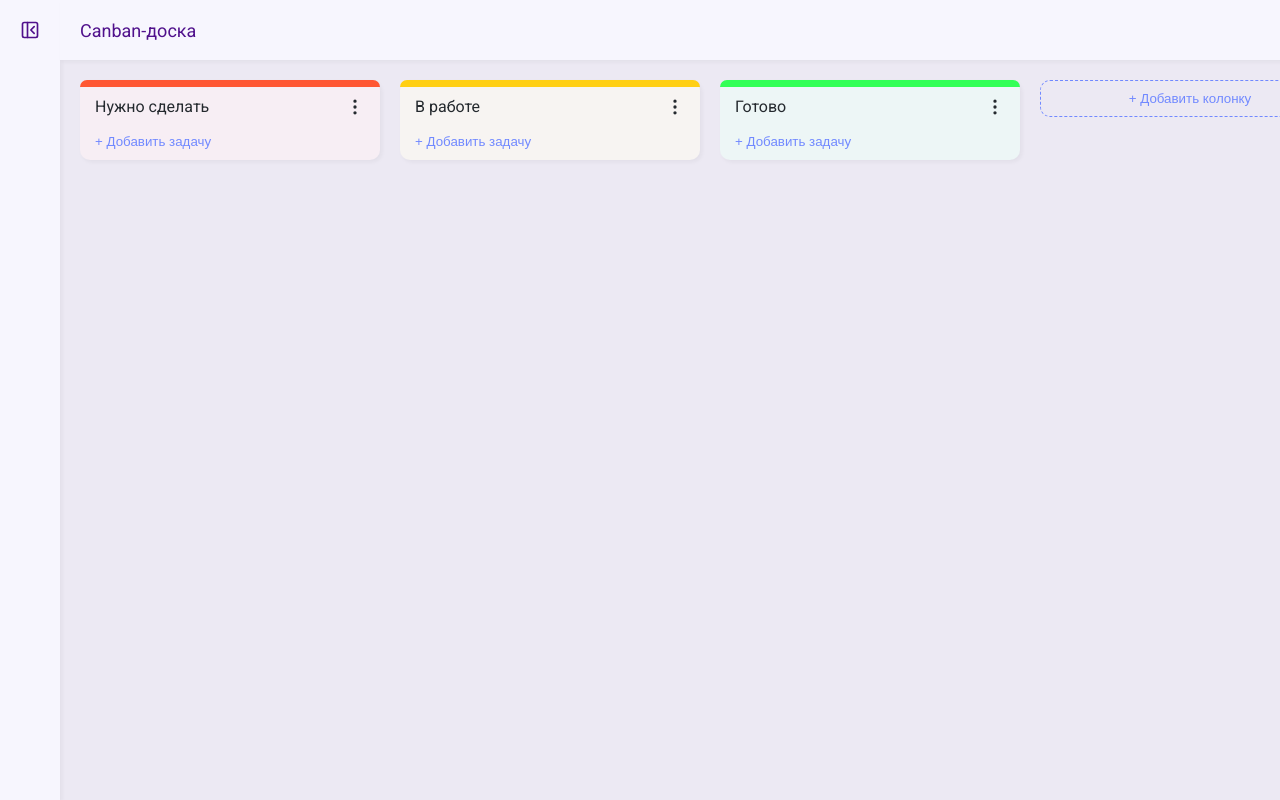
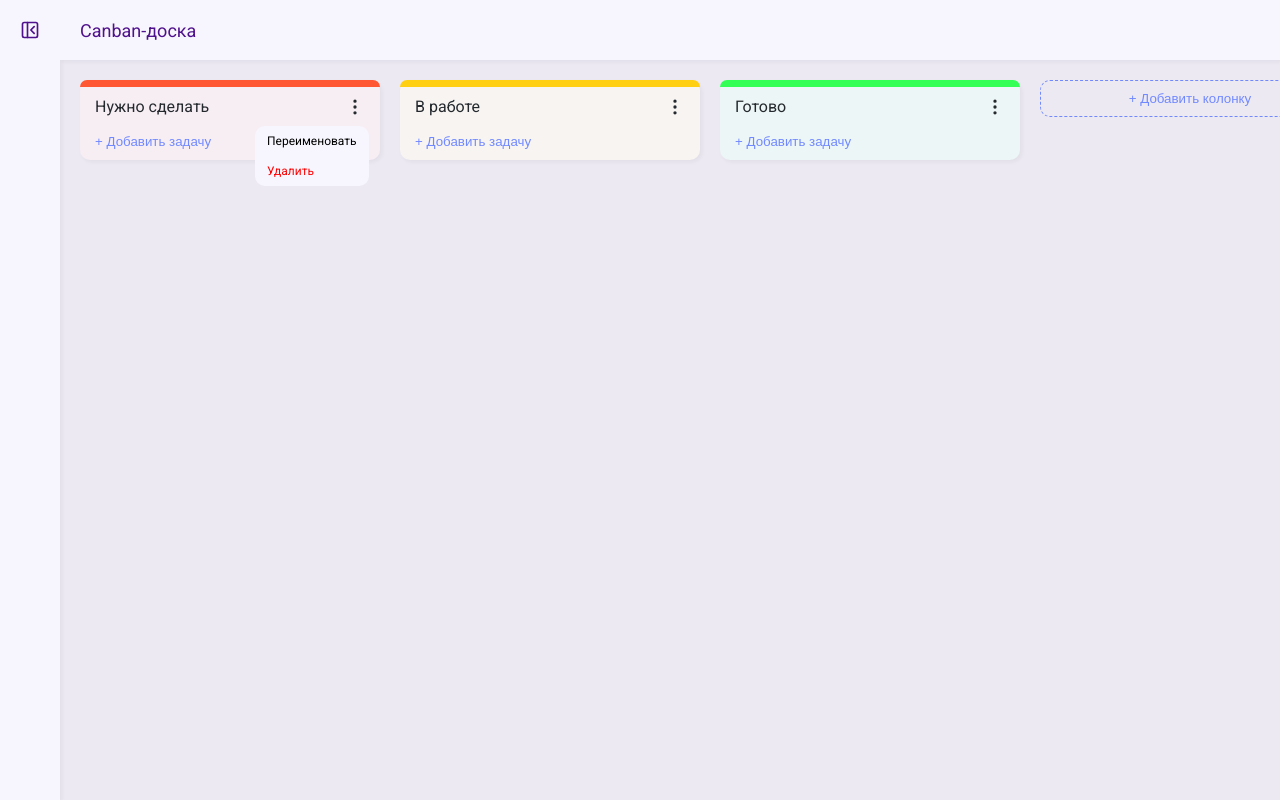
Before and after one commit to L1MBeR1/canban-board, a React (Create React App) app: page / in a window 1280 px wide. Both pictures are taken after a click on the element 355 px from the left and 109 px from the top of the page. Built offline with nearby package versions, Linux system fonts and the light colour scheme.

Commit message:
"Add column delete functionality, update column id to be a number, and update column reducer initial state"
This diff includes the following changes:

* In `src/Components/column.jsx`, the `removeColumn`

```diff
--- a/src/App.css
+++ b/src/App.css
@@ -4,6 +4,7 @@
   --purple:#50118c;
   --black:#24292e;
   --grey:#303030;
+  --light-grey:#f0efef;
 
   --indigo: #50118C;
   --cornflower-blue: #7189ff;
@@ -27,11 +28,14 @@ body{
   display: flex;
   flex-direction: column;
   flex-grow: 1;
-
+  overflow: hidden;
 }
 .main-content{
+
+  box-sizing: border-box;
+  display: flex;
   overflow: scroll;
-  display: flex;
+  width: 100%;
   flex-direction: row;
   flex-grow: 1;
   gap:20px;
@@ -153,7 +157,7 @@ button{
   justify-content: center;
   padding: 10px 15px;
   border-radius: 10px;
-  width: 300px;
+  min-width: 300px;
   border: 1px dashed var(--cornflower-blue);
   color :var(--cornflower-blue);
   height: fit-content;
@@ -167,8 +171,34 @@ button{
   cursor: pointer;
 }
 .svg{
+  pointer-events: none;
   width: 20px;
   height: 20px;
   stroke: var(--black);
 
 }
+.column-actions{
+  display: flex;
+  flex-direction: column;
+  background-color: var(--white);
+  position: absolute;
+  z-index: 3;
+  font-size: 12px;
+  border-radius: 10px;
+  overflow: hidden;
+}
+.column-rename{
+  cursor: pointer;
+  padding: 8px 12px;
+  &:hover{
+    background-color: var(--light-grey);
+  }
+}
+.column-delete{
+  cursor: pointer;
+  padding: 8px 12px;
+  color:red;
+  &:hover{
+    background-color: var(--light-grey);
+  }
+}
--- a/src/Components/column.jsx
+++ b/src/Components/column.jsx
@@ -1,4 +1,6 @@
 import React,{useState} from 'react';
+import { useDispatch } from 'react-redux';
+import { removeColumn } from '../reducers/columnsReducer.js';
 import Task from './task.jsx'
 import { ReactComponent as Menu } from '../images/column/menu-vertical-svgrepo-com.svg';
 
@@ -6,7 +8,19 @@ const Column=(props)=>{
 
     const [tasks, setTasks] = useState([]);
     const [actionsStatus, setActionsStatus] = useState(false);
+    const [selectCoords, setSelectCoords] = useState({ x: 0, y: 0 });
     const [action, setAction] = useState();
+
+    const dispatch = useDispatch();
+
+    const handleDeleteColumn = () => {
+      dispatch(removeColumn(props.id));
+    };
+
+
+
+
+
     // Функция для добавления новой задачи
     const addTask = () => {
         // Создаем новую задачу (в данном примере просто объект с уникальным идентификатором)
@@ -18,7 +32,16 @@ const Column=(props)=>{
         // Добавляем новую задачу в список задач
         setTasks(prevTasks => [...prevTasks, newTask]);
     };
-
+    const menuTrigger=(e)=>{
+        setSelectCoords({ x: e.target.offsetLeft -90, y: e.target.offsetTop + e.target.clientHeight + 5 });
+        setActionsStatus(!actionsStatus)
+        console.log(e)
+    }
+    const closeActions = () => {
+        if (actionsStatus) {
+            setActionsStatus(false)
+        }
+    };
     function blendColors(color1, color2, percent) {
 
         const r1 = parseInt(color1.substring(1, 3), 16);
@@ -41,11 +64,11 @@ const Column=(props)=>{
     }
     const blendedColor = blendColors('#f7f6fe', props.color, 0.05);
     return(
-        <div className="column" style={{ backgroundColor: blendedColor}} onDrop={TaskDrop} Droppable>
+        <div className="column" style={{ backgroundColor: blendedColor}} onDrop={TaskDrop} tabIndex="0" onBlur={closeActions} Droppable>
             <div className='column-color' style={{ backgroundColor: props.color }}/>
             <header className='column-header'>
-                <div className='column-header-name'>{props.name}</div>
-                <div className='column-header-menu'>
+                <div  className='column-header-name'>{props.name}</div>
+                <div className='column-header-menu' onClick={menuTrigger}>
                     <Menu className='svg'></Menu>
                 </div>
                 </header>
@@ -57,8 +80,9 @@ const Column=(props)=>{
 
                 <button className='column-tasks-add' onClick={addTask}>+ Добавить задачу</button>
             </div>
-            <div className='column-actions'>
-
+            <div className='column-actions' style={{ display: actionsStatus ? 'flex' : 'none', position: 'absolute', top: selectCoords.y, left: selectCoords.x }}>
+                <div className='column-rename'>Переименовать</div>
+                <div className='column-delete' onClick={handleDeleteColumn}>Удалить</div>
             </div>
         </div>
     );
--- a/src/reducers/columnsReducer.js
+++ b/src/reducers/columnsReducer.js
@@ -1,8 +1,10 @@
 import { ADD_COLUMN, EDIT_COLUMN, REMOVE_COLUMN } from '../actionsTypes/columnsActionsTypes'; // Импорт action types
+
+let nextId = 2; // Переменная для хранения следующего id
 
 export const addColumn = (title, color) => ({
   type: ADD_COLUMN,
-  payload: { title, color },
+  payload: { id: nextId++, title, color },
 });
 
 export const editColumn = (columnId, newTitle) => ({
@@ -17,29 +19,29 @@ export const removeColumn = (columnId) => ({
 
 const initialState = {
   columns: {
-          'column-1': {
-            id: 'column-1',
+    '0': {
+      id: 0,
       title: 'Нужно сделать',
       color: '#FF5733',
     },
-          'column-2': {
-            id: 'column-2',
+    '1': {
+      id: 1,
       title: 'В работе',
       color: '#ffcf14',
     },
-          'column-3': {
-            id: 'column-3',
+    '2': {
+      id: 2,
       title: 'Готово',
       color: '#33FF57',
     },
   },
-        columnOrder: ['column-1', 'column-2', 'column-3'],
+  columnOrder: [0, 1, 2],
 };
 
 const columnReducer = (state = initialState, action) => {
   switch (action.type) {
     case ADD_COLUMN: {
-      const newColumnId = `column-${Object.keys(state.columns).length + 1}`;
+      const newColumnId = nextId++;
       const newColumn = {
         id: newColumnId,
         title: action.payload.title,
```
Lines whose indentation alone changed are shown as unchanged.
